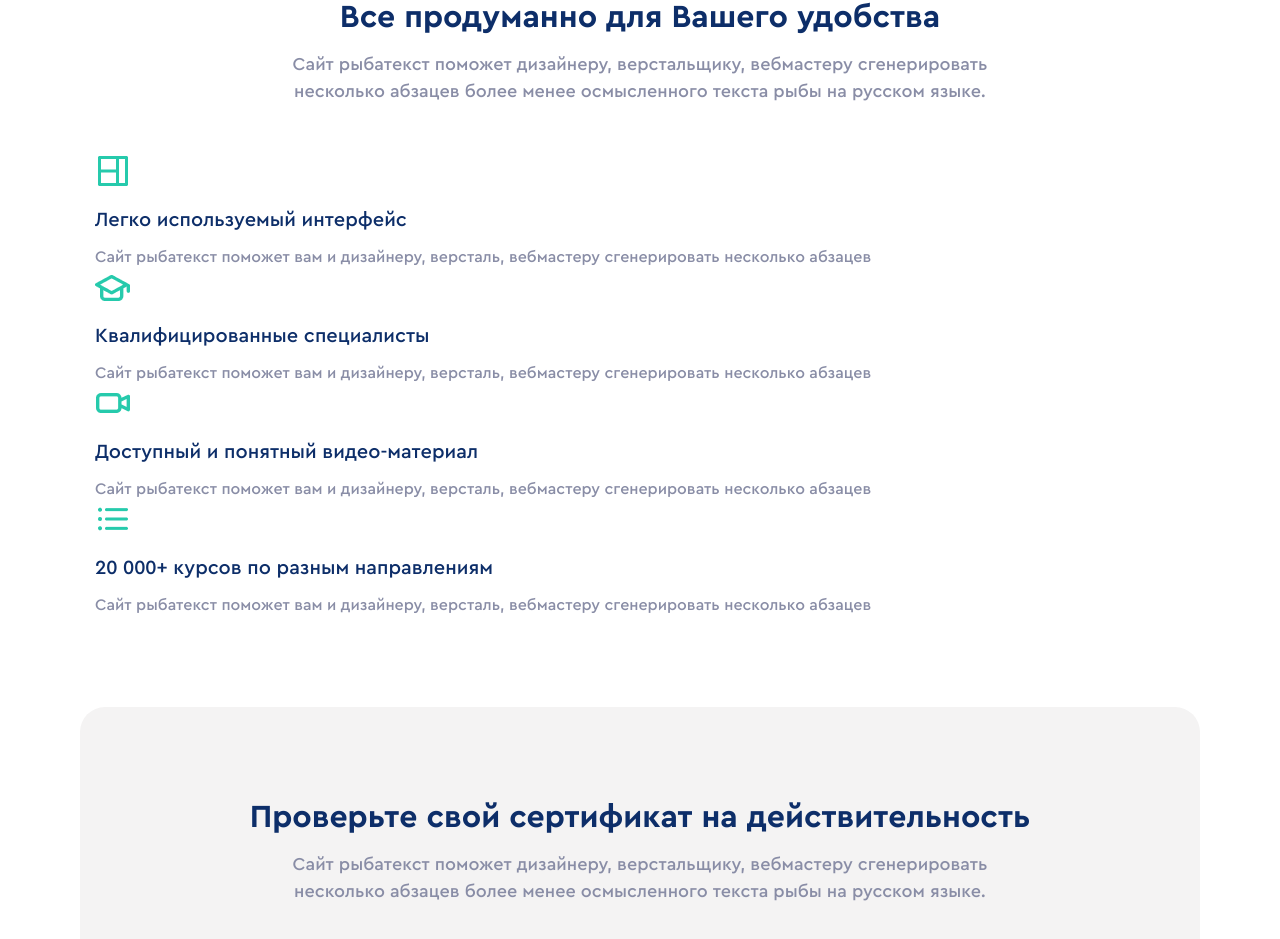
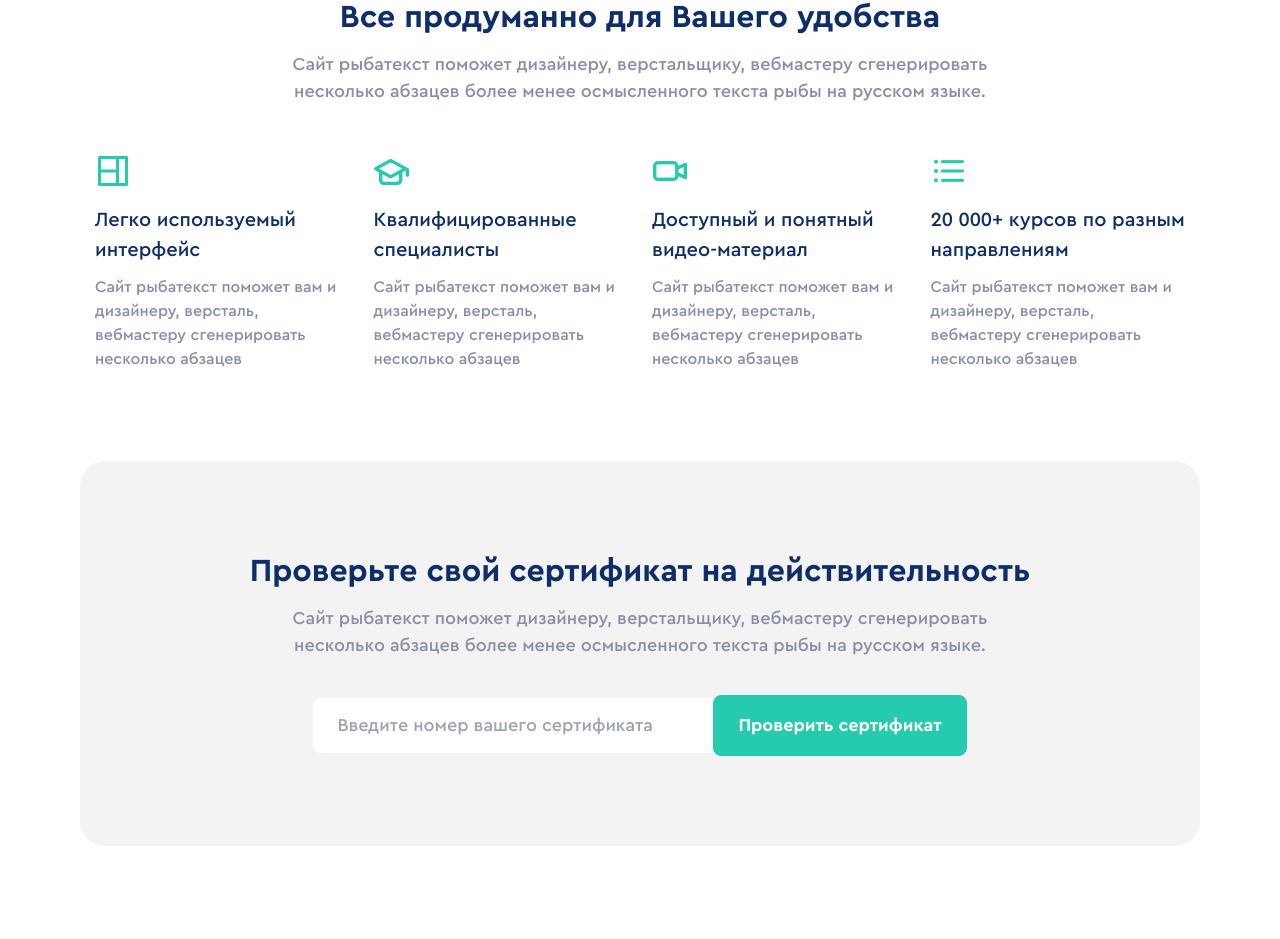
Before and after one commit to mradkhh/onlinedu-clone, a React (Create React App) app: page / in a window 1280 px wide. Shown: the part 1606-2545 px from the top of the page. Built offline with nearby package versions, Linux system fonts and the light colour scheme.

Commit message:
create and fix

```diff
--- a/src/Pages/Home/Sections/About.jsx
+++ b/src/Pages/Home/Sections/About.jsx
@@ -10,23 +10,23 @@ const About = () => {
             <h2 className="about__info-title">Все продуманно для Вашего удобства</h2>
             <p className="about__info-subtitle">Сайт рыбатекст поможет дизайнеру, верстальщику, вебмастеру сгенерировать несколько абзацев более менее осмысленного текста рыбы на русском языке.</p>
           </div>
-          <div className="row about__items">
-            <div className="col-12 col-md-6 col-lg-3 col-xl-3 about__items-child">
+          <div className="grid grid-cols-1 md:grid-cols-2 lg:grid-cols-4 gap-6 about__items">
+            <div className=" about__items-child">
               <img src="/Images/about1.png" alt="about" />
               <h5>Легко используемый интерфейс</h5>
               <p>Сайт рыбатекст поможет вам и дизайнеру, версталь, вебмастеру сгенерировать несколько абзацев</p>
             </div>
-            <div className="col-12 col-md-6 col-lg-3 col-xl-3  about__items-child">
+            <div className="  about__items-child">
               <img src="/Images/about2.png" alt="about" />
               <h5>Квалифицированные специалисты</h5>
               <p>Сайт рыбатекст поможет вам и дизайнеру, версталь, вебмастеру сгенерировать несколько абзацев</p>
             </div>
-            <div className="col-12 col-md-6 col-lg-3 col-xl-3  about__items-child">
+            <div className="  about__items-child">
               <img src="/Images/about3.png" alt="about" />
               <h5>Доступный и понятный видео-материал </h5>
               <p>Сайт рыбатекст поможет вам и дизайнеру, версталь, вебмастеру сгенерировать несколько абзацев</p>
             </div>
-            <div className="col-12 col-md-6 col-lg-3 col-xl-3  about__items-child">
+            <div className="  about__items-child">
               <img src="/Images/about4.png" alt="about" />
               <h5>20 000+ курсов по разным направлениям</h5>
               <p>Сайт рыбатекст поможет вам и дизайнеру, версталь, вебмастеру сгенерировать несколько абзацев</p>
--- a/src/Pages/Home/Sections/About.scss
+++ b/src/Pages/Home/Sections/About.scss
@@ -43,6 +43,8 @@
           font-weight: 400;
           font-size: 16px;
           line-height: 150%;
+          max-width: 270px;
+          width: 100%;
         }
       }
     }
--- a/src/index.css
+++ b/src/index.css
@@ -430,6 +430,8 @@ Ensure the default browser behavior of the `hidden` attribute.
 
   .container {
     max-width: 768px;
+    padding-right: 3rem;
+    padding-left: 3rem;
   }
 }
 @media (min-width: 1024px) {
@@ -452,6 +454,8 @@ Ensure the default browser behavior of the `hidden` attribute.
 
   .container {
     max-width: 1536px;
+    padding-right: 6rem;
+    padding-left: 6rem;
   }
 }
 .visible {
@@ -460,8 +464,17 @@ Ensure the default browser behavior of the `hidden` attribute.
 .block {
   display: block;
 }
+.grid {
+  display: grid;
+}
+.grid-cols-1 {
+  grid-template-columns: repeat(1, minmax(0, 1fr));
+}
 .flex-wrap {
   flex-wrap: wrap;
+}
+.gap-6 {
+  gap: 1.5rem;
 }
 .outline {
   outline-style: solid;
@@ -471,4 +484,22 @@ Ensure the default browser behavior of the `hidden` attribute.
   .md\:hidden {
     display: none;
   }
+
+  .md\:grid-cols-2 {
+    grid-template-columns: repeat(2, minmax(0, 1fr));
+  }
+
+  .md\:grid-cols-4 {
+    grid-template-columns: repeat(4, minmax(0, 1fr));
+  }
 }
+@media (min-width: 1024px) {
+
+  .lg\:grid-cols-2 {
+    grid-template-columns: repeat(2, minmax(0, 1fr));
+  }
+
+  .lg\:grid-cols-4 {
+    grid-template-columns: repeat(4, minmax(0, 1fr));
+  }
+}
```
Also changed, not shown: tailwind.config.js (+11 -5 lines).
